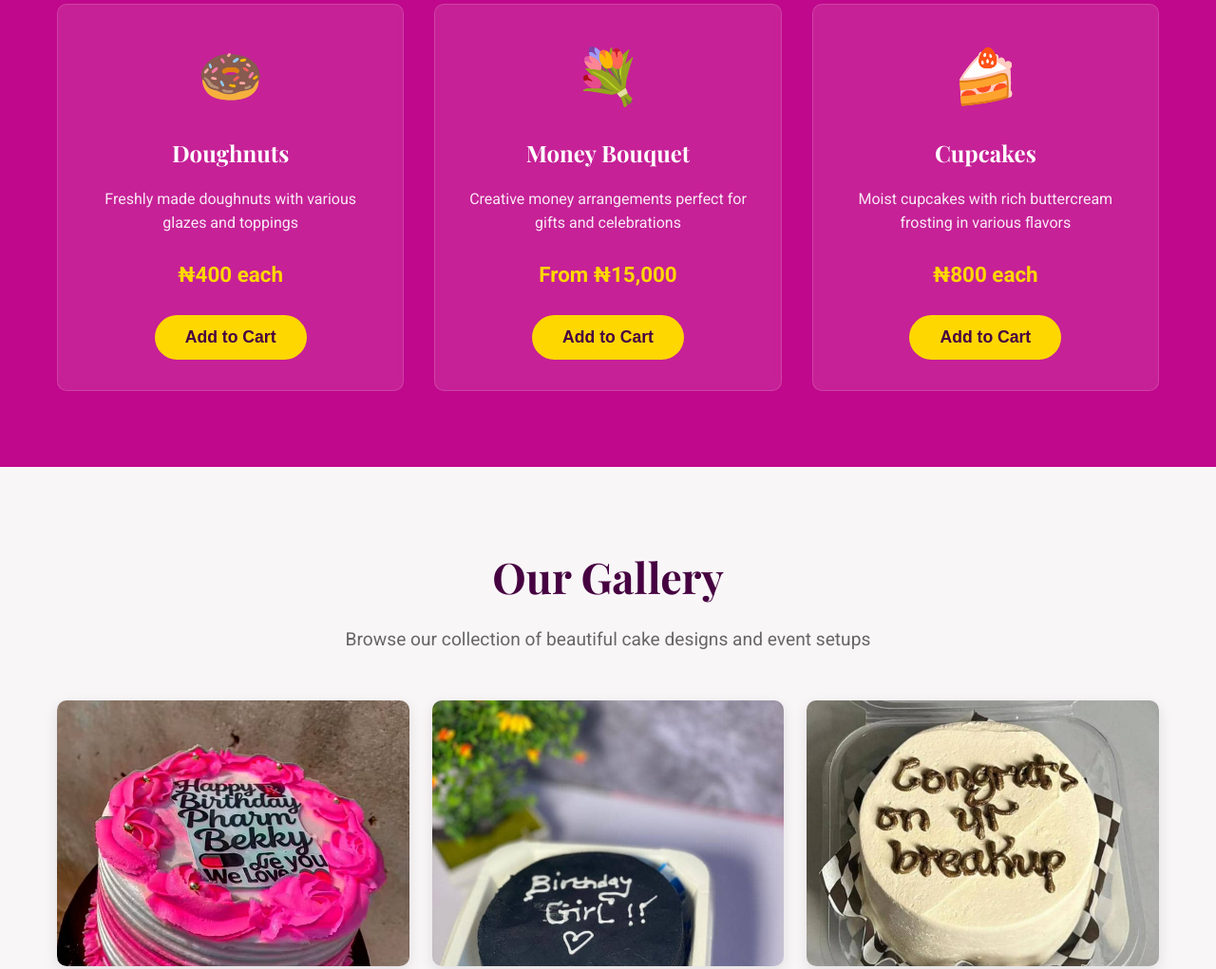
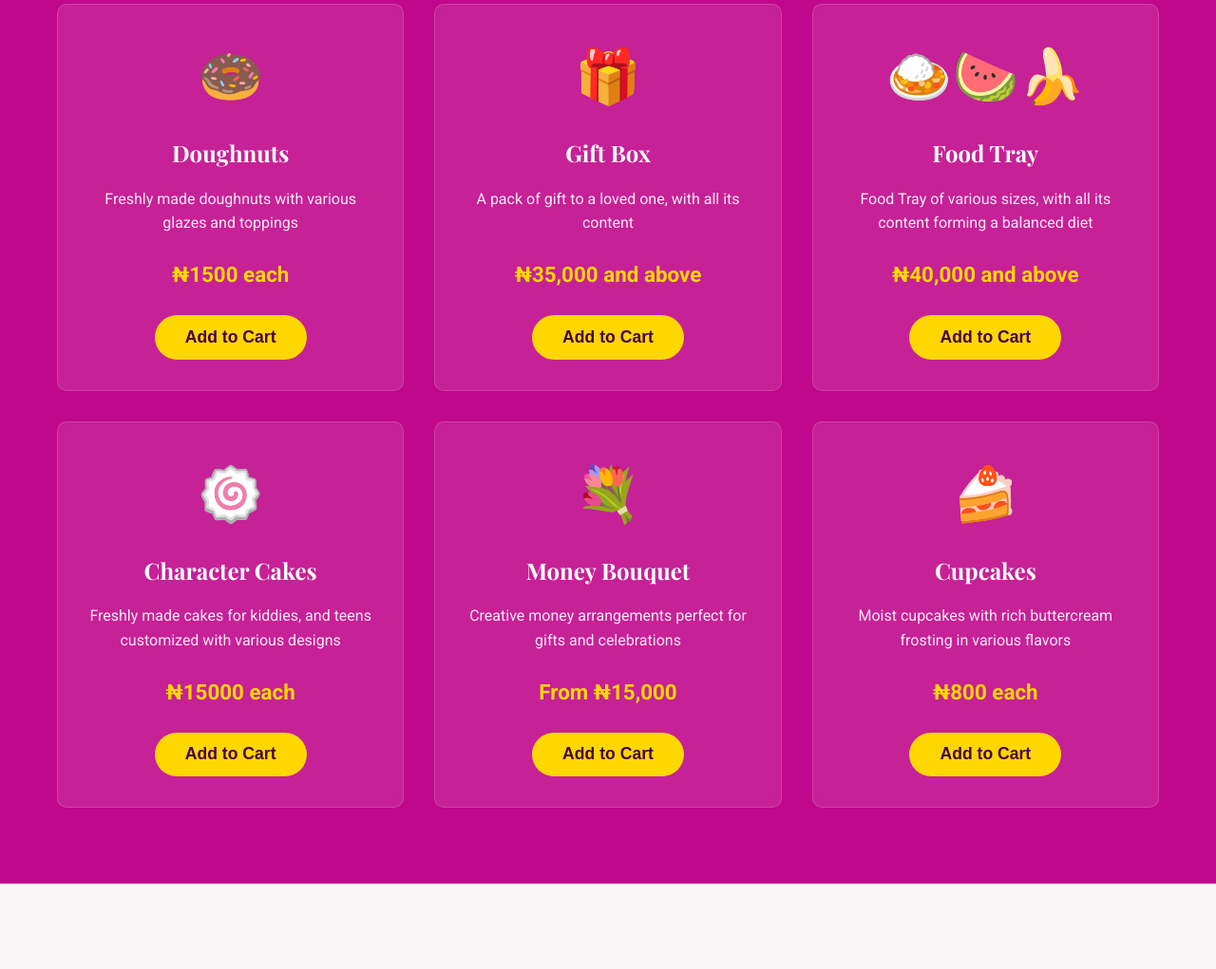
Before and after one commit to Sanctagee/wdd131, a plain HTML site: page project/project.html in a window 1280 px wide. Shown: the part 2357-3378 px from the top of the page at 95% size. Drawn offline with nearby package versions, Linux system fonts and the light colour scheme.

Commit message:
Modified to include some changes made by the CEO of this website (My sister)

```diff
--- a/project/project.html
+++ b/project/project.html
@@ -106,7 +106,7 @@
                 <div class="product-card">
                     <div class="product-icon">🎂</div>
                     <h3>Wedding Cakes</h3>
-                    <p>Elegant multi-tiered cakes customized to match your wedding theme</p>
+                    <p>Elegant multi-tiered fondant cakes customized to match your wedding theme</p>
                     <div class="price">From ₦75,000</div>
                     <button class="btn add-to-cart" data-product="Wedding Cake" data-price="75000">Add to Cart</button>
                 </div>
@@ -128,8 +128,32 @@
                     <div class="product-icon">🍩</div>
                     <h3>Doughnuts</h3>
                     <p>Freshly made doughnuts with various glazes and toppings</p>
-                    <div class="price">₦400 each</div>
-                    <button class="btn add-to-cart" data-product="Doughnuts (6 pack)" data-price="2400">Add to Cart</button>
+                    <div class="price">₦1500 each</div>
+                    <button class="btn add-to-cart" data-product="Doughnuts (6 pack)" data-price="9000">Add to Cart</button>
+                </div>
+
+                <div class="product-card">
+                    <div class="product-icon">🎁</div>
+                    <h3>Gift Box</h3>
+                    <p>A pack of gift to a loved one, with all its content</p>
+                    <div class="price">₦35,000 and above</div>
+                    <button class="btn add-to-cart" data-product="Gift-Box (1 pack)" data-price="35000">Add to Cart</button>
+                </div>
+
+                <div class="product-card">
+                    <div class="product-icon">🍛🍉🍌</div>
+                    <h3>Food Tray</h3>
+                    <p>Food Tray of various sizes, with all its content forming a balanced diet</p>
+                    <div class="price">₦40,000 and above</div>
+                    <button class="btn add-to-cart" data-product="Foood-Tray (1 pack)" data-price="40000">Add to Cart</button>
+                </div>
+
+                <div class="product-card">
+                    <div class="product-icon">🍥</div>
+                    <h3>Character Cakes</h3>
+                    <p>Freshly made cakes for kiddies, and teens customized with various designs</p>
+                    <div class="price">₦15000 each</div>
+                    <button class="btn add-to-cart" data-product="Character-cakes (1 pack)" data-price="15000">Add to Cart</button>
                 </div>
                 <div class="product-card">
                     <div class="product-icon">💐</div>
@@ -312,8 +336,8 @@
                 </figure>
 
                 <figure class="gallery-item">
-                    <img src="images/lovely-cake.jpg" alt="all-in-one" loading="lazy">
-                    <figcaption class="gallery-caption">All in one Treat</figcaption>
+                    <img src="images/lovely-cake.jpg" alt="butter-cream-cake" loading="lazy">
+                    <figcaption class="gallery-caption">Butter Cream cake</figcaption>
                 </figure>
 
                 <figure class="gallery-item">
@@ -455,7 +479,7 @@
                         <div class="contact-icon">✉️</div>
                         <div>
                             <h3>Email Address</h3>
-                            <p>gabbytech101@gmail.com</p>
+                            <p>austrafavy@gmail.com</p>
                         </div>
                     </div>
                     <div class="contact-item">
@@ -487,7 +511,7 @@
                 </div>
                 <div class="contact-form">
                     <h3>Place Your Order</h3>
-                    <form id="orderForm">
+                    <form id="orderForm" action="">
                         <div class="form-group">
                             <label for="name" class="required">Full Name</label>
                             <input type="text" id="name" class="form-control" required>
@@ -571,7 +595,7 @@
                         <li>Behind Remand Home, Ugwu Achara</li>
                         <li>Abakaliki, Nigeria</li>
                         <li>+234 916 982 2417</li>
-                        <li>gabbytech101@gmail.com</li>
+                        <li>austrafavy@gmail.com</li>
                     </ul>
                     <a href="https://wa.me/2349169822417" class="btn whatsapp-btn" target="_blank">
                         <i class="fab fa-whatsapp"></i> WhatsApp Order
```
